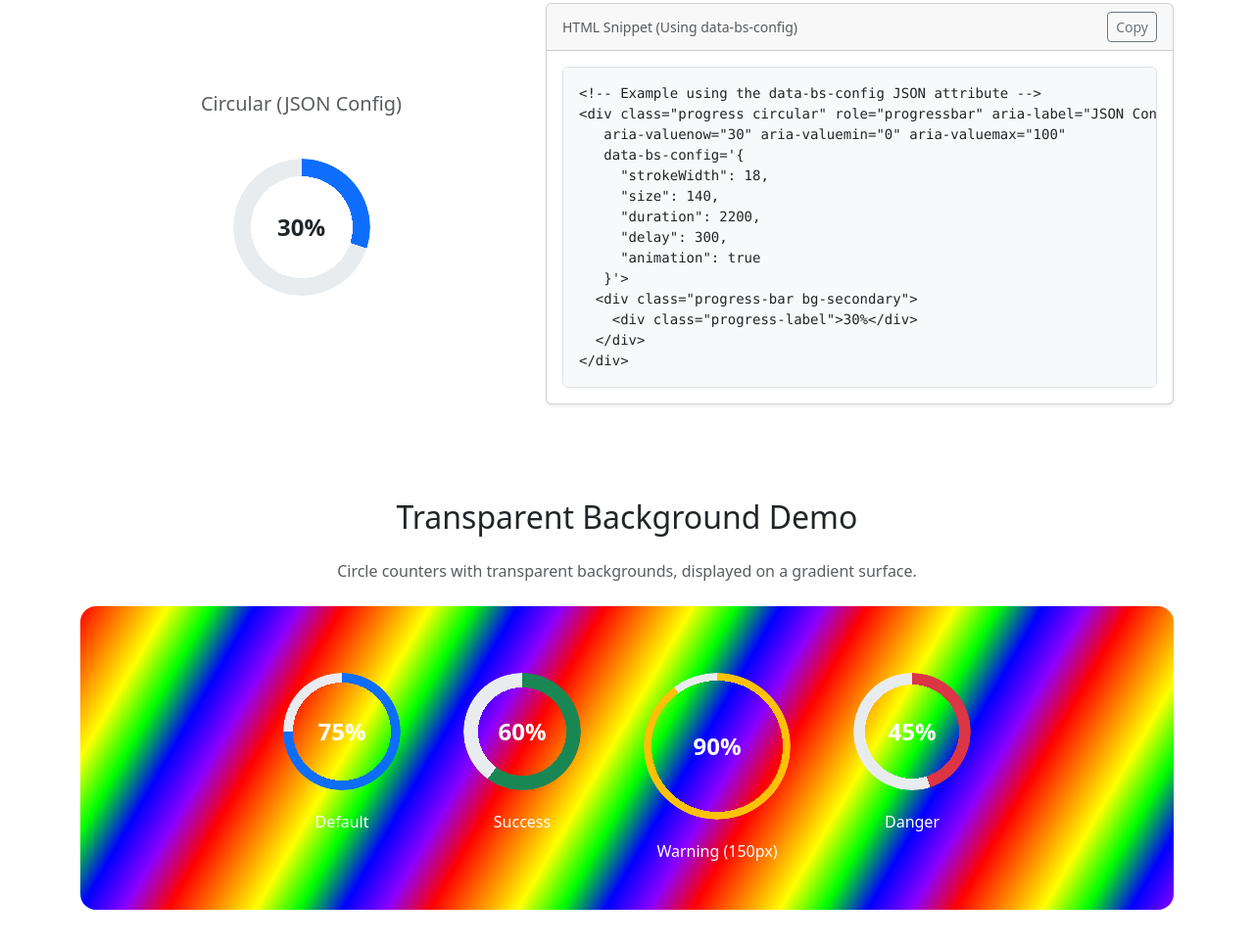
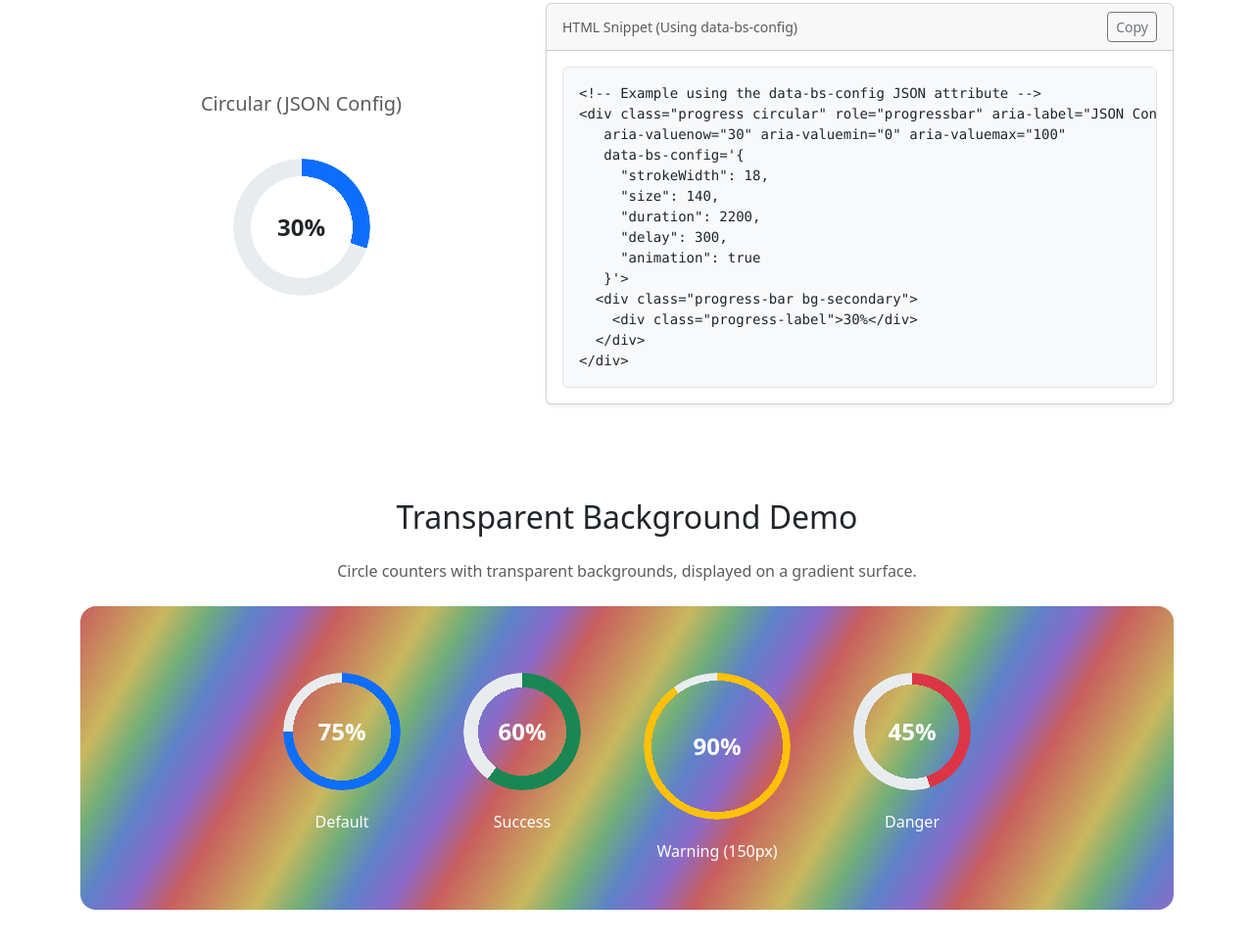
Before and after one commit to dxpr/bootstrap-progress-extension, a website: page index.html in a window 1280 px wide. Shown: the part 4169-5136 px from the top of the page at 98% size. Drawn offline with nearby package versions, Linux system fonts and the light colour scheme.

Commit message:
chore(demo): dim repeating rainbow gradient

```diff
--- a/index.html
+++ b/index.html
@@ -504,7 +504,7 @@
     </div>
     <div class="row">
       <div class="col">
-        <div class="p-5 rounded-4" style="background: linear-gradient(120deg, #ff0000 0%, #ff7f00 3.45%, #ffff00 6.9%, #00ff00 10.34%, #0000ff 13.79%, #8b00ff 17.24%, #ff0000 20.69%, #ff7f00 24.14%, #ffff00 27.59%, #00ff00 31.03%, #0000ff 34.48%, #8b00ff 37.93%, #ff0000 41.38%, #ff7f00 44.83%, #ffff00 48.28%, #00ff00 51.72%, #0000ff 55.17%, #8b00ff 58.62%, #ff0000 62.07%, #ff7f00 65.52%, #ffff00 68.97%, #00ff00 72.41%, #0000ff 75.86%, #8b00ff 79.31%, #ff0000 82.76%, #ff7f00 86.21%, #ffff00 89.66%, #00ff00 93.1%, #0000ff 96.55%, #8b00ff 100%);">
+        <div class="p-5 rounded-4" style="background: linear-gradient(120deg, #c85e5e 0%, #c98a5e 3.45%, #c9b85e 6.9%, #6fae7a 10.34%, #5e82c9 13.79%, #8b6ac9 17.24%, #c85e5e 20.69%, #c98a5e 24.14%, #c9b85e 27.59%, #6fae7a 31.03%, #5e82c9 34.48%, #8b6ac9 37.93%, #c85e5e 41.38%, #c98a5e 44.83%, #c9b85e 48.28%, #6fae7a 51.72%, #5e82c9 55.17%, #8b6ac9 58.62%, #c85e5e 62.07%, #c98a5e 65.52%, #c9b85e 68.97%, #6fae7a 72.41%, #5e82c9 75.86%, #8b6ac9 79.31%, #c85e5e 82.76%, #c98a5e 86.21%, #c9b85e 89.66%, #6fae7a 93.1%, #5e82c9 96.55%, #8b6ac9 100%);">
           <div class="d-flex flex-wrap justify-content-center gap-4">
             <div class="text-center">
               <div class="progress circular" role="progressbar" aria-label="Transparent demo" aria-valuenow="75" aria-valuemin="0" aria-valuemax="100"
```
